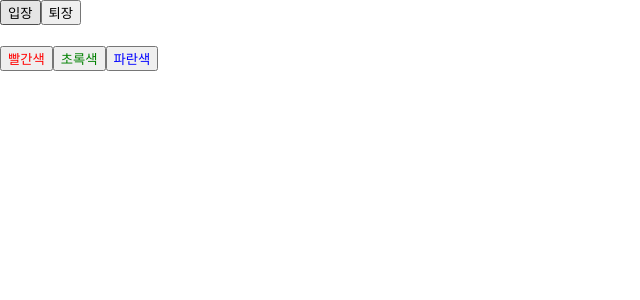
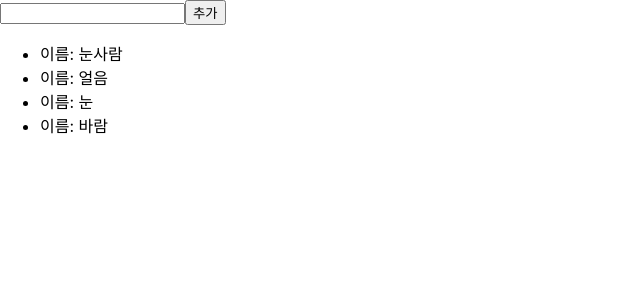
Before and after one commit to jackiehoon/nepp-react-4, a React (Create React App) app in the folder my-app/: page / in a window 1280 px wide. Shown: the top 300 px of the page, without its empty margins (0-640 px from the left). Built offline with nearby package versions, Linux system fonts and the light colour scheme.

Commit message:
day:03: 이벤트리스너, 반복

```diff
--- a/my-app/src/App.js
+++ b/my-app/src/App.js
@@ -1,10 +1,9 @@
-// import MyComponent from "./components/MyComponent";
-import Say from "./components/Say";
+import IterationSample from "./components/IterationSample";
 
 function App() {
   return (
     <>
-      <Say />
+      <IterationSample />
     </>
   );
 }
--- /dev/null
+++ b/my-app/src/components/IterationSample.jsx
@@ -0,0 +1,29 @@
+import { useState } from "react";
+
+const IterationSample = () => {
+  const [names, setNames] = useState(["눈사람", "얼음", "눈", "바람"]);
+  const [text, setText] = useState("");
+  const handleChange = (e) => {
+    setText(e.target.value);
+  };
+  const handleClick = () => {
+    if (!text) return;
+
+    const newNames = [...names, text];
+    setNames(newNames);
+    setText("");
+  };
+  return (
+    <div>
+      <input value={text} onChange={handleChange} />
+      <button onClick={handleClick}>추가</button>
+      <ul>
+        {names.map((name, i) => (
+          <li key={i}>이름: {name}</li>
+        ))}
+      </ul>
+    </div>
+  );
+};
+
+export default IterationSample;
--- a/my-app/src/components/Say.jsx
+++ b/my-app/src/components/Say.jsx
@@ -10,7 +10,7 @@ const Say = () => {
     <div>
       <button onClick={onClickEnter}>입장</button>
       <button onClick={onClickLeave}>퇴장</button>
-      <h1 style={{ color }}>{message}</h1>
+      <h1 style={{ color: color }}>{message}</h1>
       <button style={{ color: "red" }} onClick={() => setColor("red")}>
         빨간색
       </button>
```
Also changed, not shown: my-app/src/components/EventPractice.jsx (added, +50 -0 lines).
